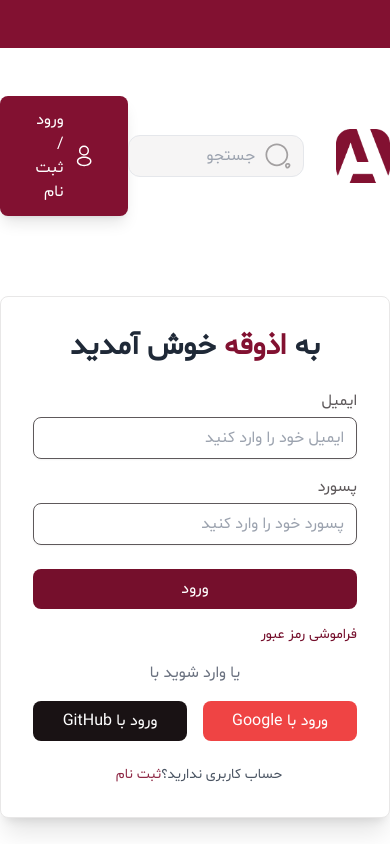
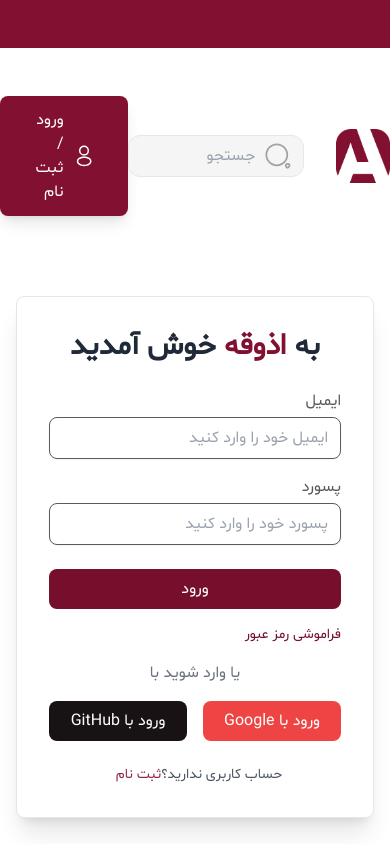
Before and after one commit to m-mohammad-d/azogeh, a React (Vite) app in the folder client/: page /login in a window 390 px wide. Shown: the top 844 px of the page. Built offline with nearby package versions, Linux system fonts and the light colour scheme.

Commit message:
style : responsive login page

```diff
--- a/client/src/pages/LoginPage.tsx
+++ b/client/src/pages/LoginPage.tsx
@@ -2,7 +2,7 @@ import { Link } from "react-router-dom";
 
 function LoginPage() {
   return (
-    <div className="flex items-center justify-center my-20  ">
+    <div className="flex items-center justify-center my-20 mx-4">
       <div className="bg-white p-8 rounded-lg shadow-xl w-full max-w-md border-gray-100 border">
         <h1 className="text-3xl font-bold mb-6 text-center text-gray-800">
           به <span className="text-primary-500">اذوقه</span> خوش آمدید
```
